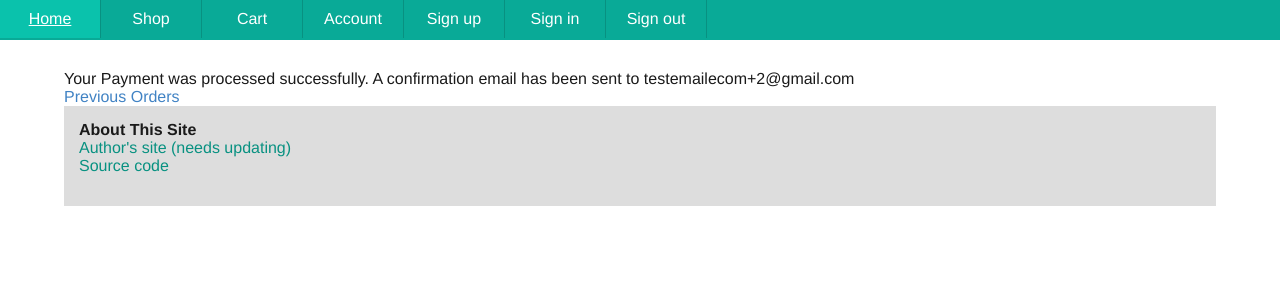
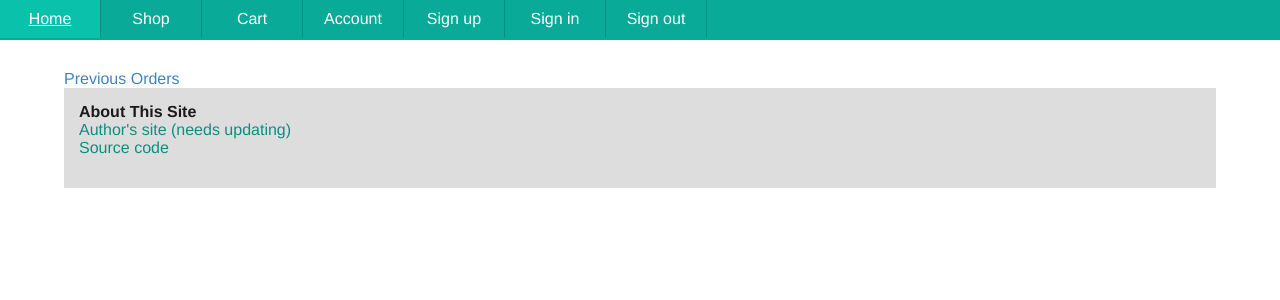
Before and after one commit to giovannicode/djangoseller, a Django app: page /account/ in a window 1280 px wide. Shown: the top 300 px of the page. Run offline with Django 3.2, Linux system fonts and the light colour scheme; a user stored in the database is signed in; parts of the project's set-up code (start-up, migrations or seed data) failed here and were passed over; some libraries are stand-ins or nearby versions.

Commit message:
Delete static paragraph in template 'account/index.html' that states that the payment was processed successfully and that an email was sent.

```diff
--- a/account/templates/account/index.html
+++ b/account/templates/account/index.html
@@ -8,8 +8,5 @@
     {% endfor %}
   {% endif %}
 
-<p class="">Your Payment was processed successfully. A confirmation email has been sent to testemailecom+2@gmail.com</p>
-
-
   <a href="{% url 'orders:index' %}">Previous Orders</a>
 {% endblock content %}
```
